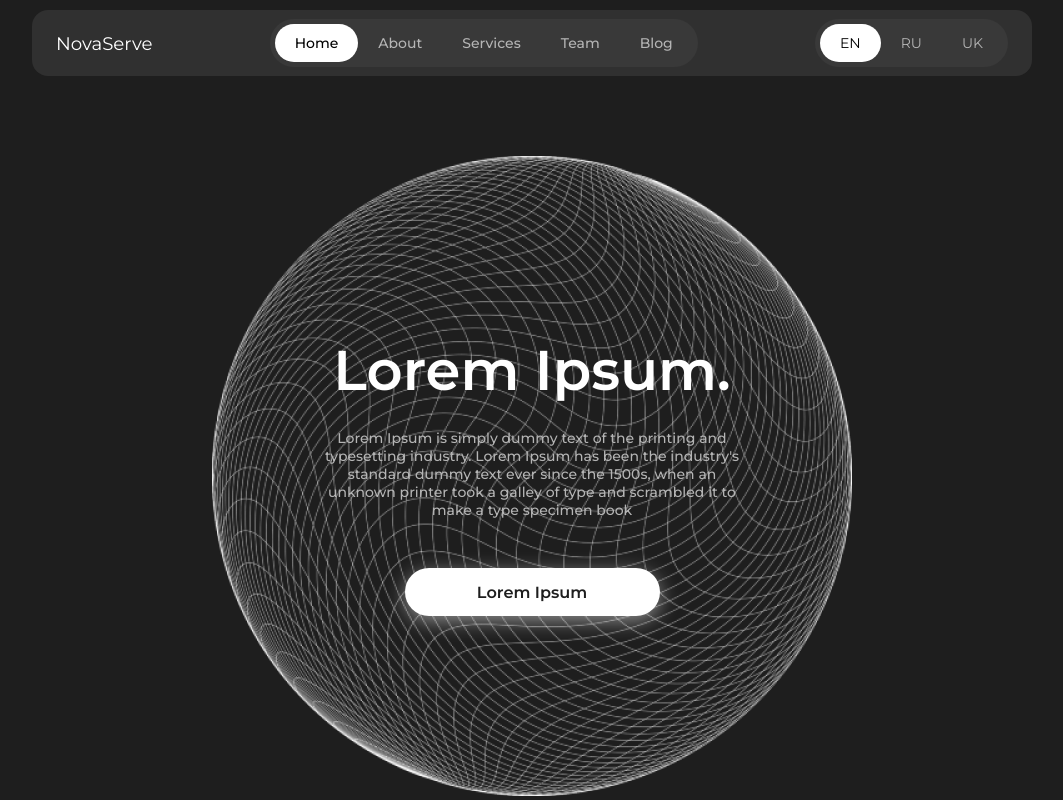
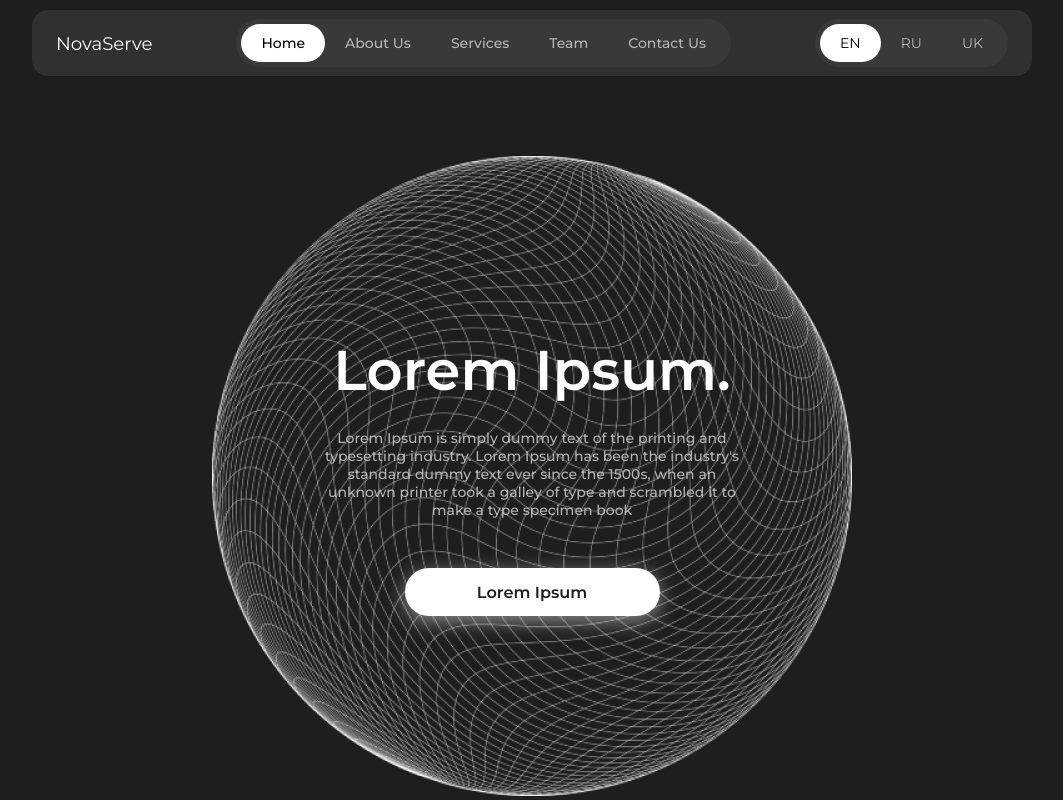
Before and after one commit to Healthy-Lifestyle-Assistant/site, a React (Vite) app: page /#/ in a window 1280 px wide. Shown: the top 800 px of the page, without its empty margins (108-1171 px from the left). Built offline with nearby package versions, Linux system fonts and the light colour scheme.

Commit message:
[NOV-20] Implement contact section: updated navbar list

```diff
--- a/src/App.tsx
+++ b/src/App.tsx
@@ -17,6 +17,7 @@ export const App: FC = () => {
             <Route path="about" element={<HomePage />} />
             <Route path="services" element={<HomePage />} />
             <Route path="team" element={<HomePage />} />
+            <Route path="contacts" element={<HomePage />} />
             <Route path="blog" element={<BlogPage />} />
           </Route>
         </Routes>
--- a/src/components/Contacts/Contacts.tsx
+++ b/src/components/Contacts/Contacts.tsx
@@ -1,9 +1,18 @@
-import { FC } from 'react';
+import { FC, useEffect, useRef } from 'react';
 import './Contacts.scss';
+import { useLocation } from 'react-router-dom';
 
 export const Contacts: FC = () => {
+  const { pathname } = useLocation();
+  const contactsRef = useRef<HTMLElement | null>(null);
+  useEffect(() => {
+    if (pathname === '/contacts') {
+      contactsRef.current?.scrollIntoView({ behavior: 'smooth' });
+    }
+  }, [pathname]);
+
   return (
-    <section className="Contacts">
+    <section className="Contacts" ref={contactsRef}>
       <h2 className="Contacts__title">Contact Us</h2>
       <iframe
         className="Contacts__form"
--- a/src/components/Header/NavbarList/NavbarList.tsx
+++ b/src/components/Header/NavbarList/NavbarList.tsx
@@ -1,14 +1,20 @@
 import { FC } from 'react';
 import './NavbarList.scss';
 import { NavbarLink } from '@components/Header/NavbarList/NavbarLink';
-import { NavList } from '@/types/NavList';
+
+const navigationList = [
+  { title: 'Home', to: '/' },
+  { title: 'About Us', to: '/about' },
+  { title: 'Services', to: '/services' },
+  { title: 'Team', to: '/team' },
+  { title: 'Contact Us', to: '/contacts' }
+];
 
 export const NavbarList: FC = () => {
-  const navigationList = Object.entries(NavList);
   return (
     <nav className="NavbarList">
       <ul className="NavbarList__list">
-        {navigationList.map(([title, to]) => (
+        {navigationList.map(({ title, to }) => (
           <li className="NavbarList__item" key={title}>
             <NavbarLink title={title} to={to} />
           </li>
--- a/src/types/NavList.ts
+++ /dev/null
@@ -1,7 +0,0 @@
-export enum NavList {
-  Home = '/',
-  About = '/about',
-  Services = '/services',
-  Team = '/team',
-  Blog = '/blog',
-}
```
